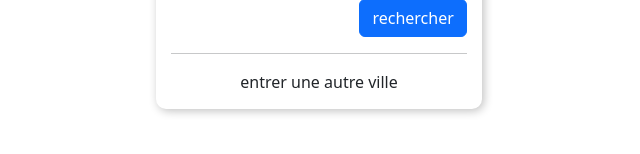
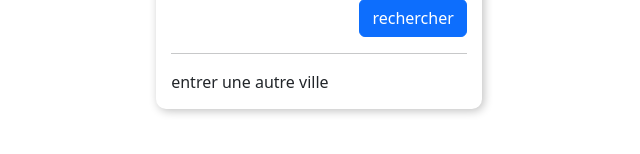
Before and after one commit to lahlaliwassim2/Meteo-app-react, a React (Create React App) app: page / in a window 1280 px wide. Shown: the part 402-556 px from the top of the page, without its empty margins (321-961 px from the left). Built offline with nearby package versions, Linux system fonts and the light colour scheme; no server answers.

Commit message:
selectionner depuis l objet les elements qu on veux l ajouter

```diff
--- a/src/App.js
+++ b/src/App.js
@@ -1,5 +1,11 @@
 import React, { useEffect, useState } from 'react'
 import axios from 'axios'
+import { WiHumidity } from "react-icons/wi"
+import {FiWind} from "react-icons/fi"
+import {BsFillSunFill} from "react-icons/bs"
+
+
+
 const App = () => {
       const  [Data, setData] = useState("");
   const fetchData = async() => {
@@ -20,12 +26,18 @@ const App = () => {
       <input type="shearch" placeholder='entrer la ville '/>
      <div className='btn-shear d-flex justify-content-end my-3'> <button className='btn btn-primary'> rechercher </button></div>
      <hr />
-     <div className='d-flex justify-content-center aligh-items-center'>
+     <div className='d-flex justify-content-center aligh-items-center flex-column'>
       {Data ? <><h1>
         {Math.round( Data.main.temp - 273.15)}
 
         <sup>°</sup>
         C</h1>
+        <div className='row'>
+          <div className='d-flex col-lg-4 col-4'>Prossure <BsFillSunFill /> :{ Data.main.pressure
+}</div>
+          <div className='col-lg-4 d-flex col-4'>Humiditée <WiHumidity />:<br></br>{Data.main.humidity}</div>
+          <div className='col-lg-4 col-4 d-flex'>Vent: <FiWind />{Data.wind.speed}KM/h </div>
+          </div>
         </>
         : "entrer une autre ville"}
      </div>
```
